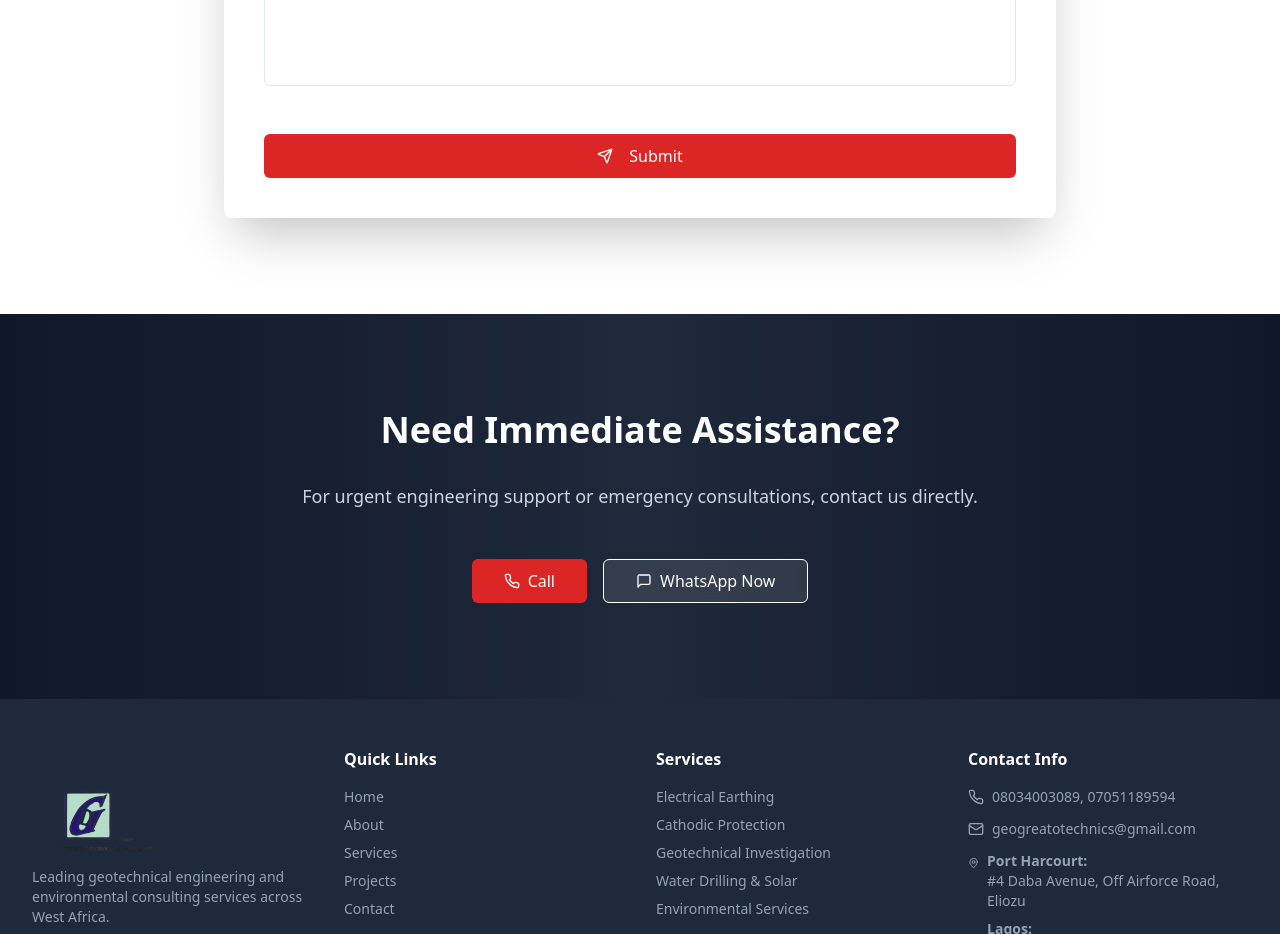
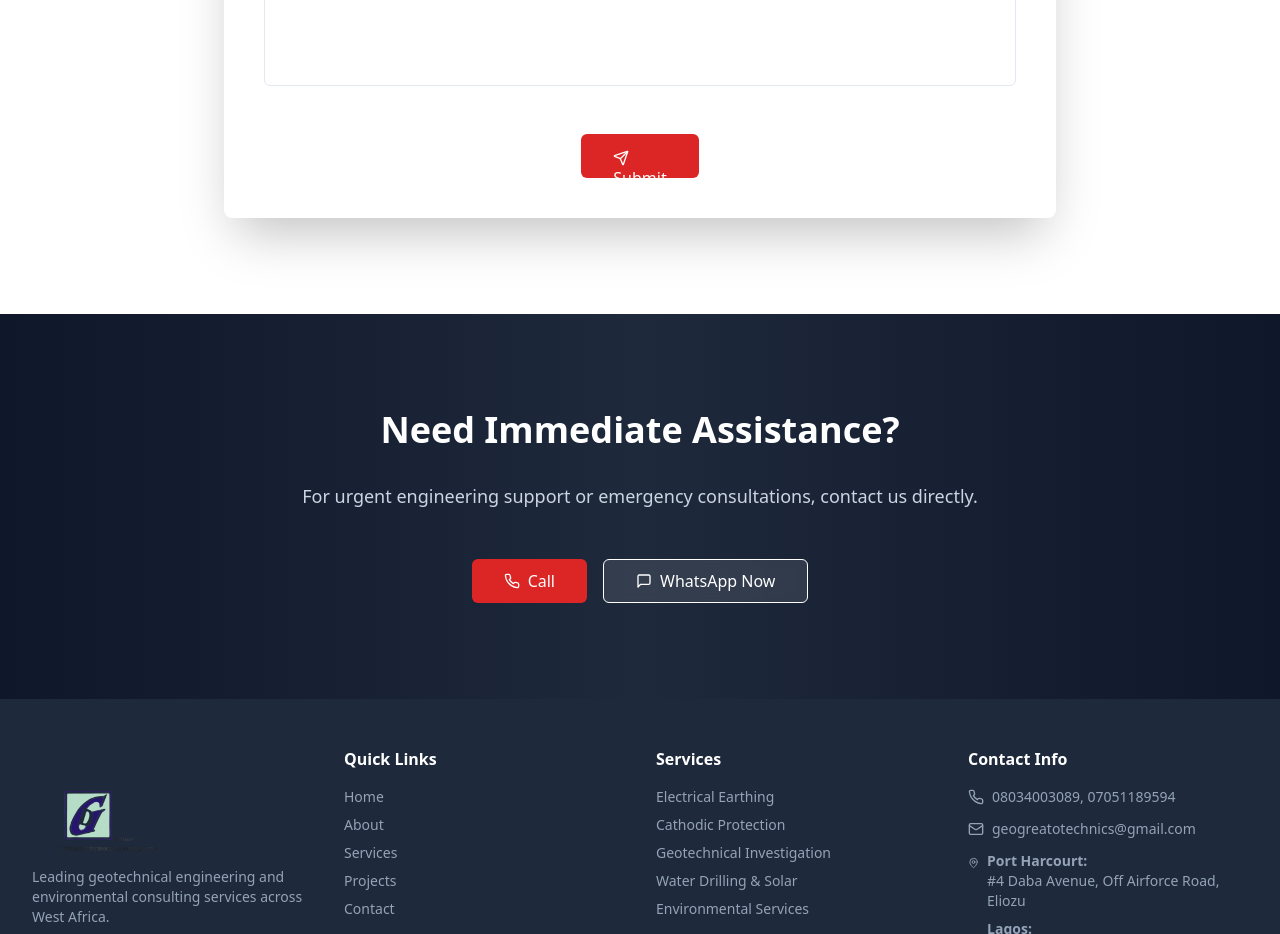
Before and after one commit to alaerejones/geoil, a React (Vite) app: page /contact in a window 1280 px wide. Shown: the part 2300-3234 px from the top of the page. Built offline with nearby package versions, Linux system fonts and the light colour scheme.

Commit message:
Fix: Reduce submit button width
Adjusted the width of the submit button on the contact page to improve its visual appearance.

```diff
--- a/src/pages/Contact.tsx
+++ b/src/pages/Contact.tsx
@@ -1,4 +1,3 @@
-
 import { useState } from "react";
 import { Button } from "@/components/ui/button";
 import { Card, CardContent } from "@/components/ui/card";
@@ -252,7 +251,7 @@ const Contact = () => {
                   <Button
                     type="submit"
                     size="lg"
-                    className="bg-red-600 hover:bg-red-700 text-white text-base px-8 py-4 w-full"
+                    className="bg-red-600 hover:bg-red-700 text-white text-base px-8 py-4 mx-auto block"
                   >
                     <Send className="h-5 w-5 mr-2" />
                     Submit
```
